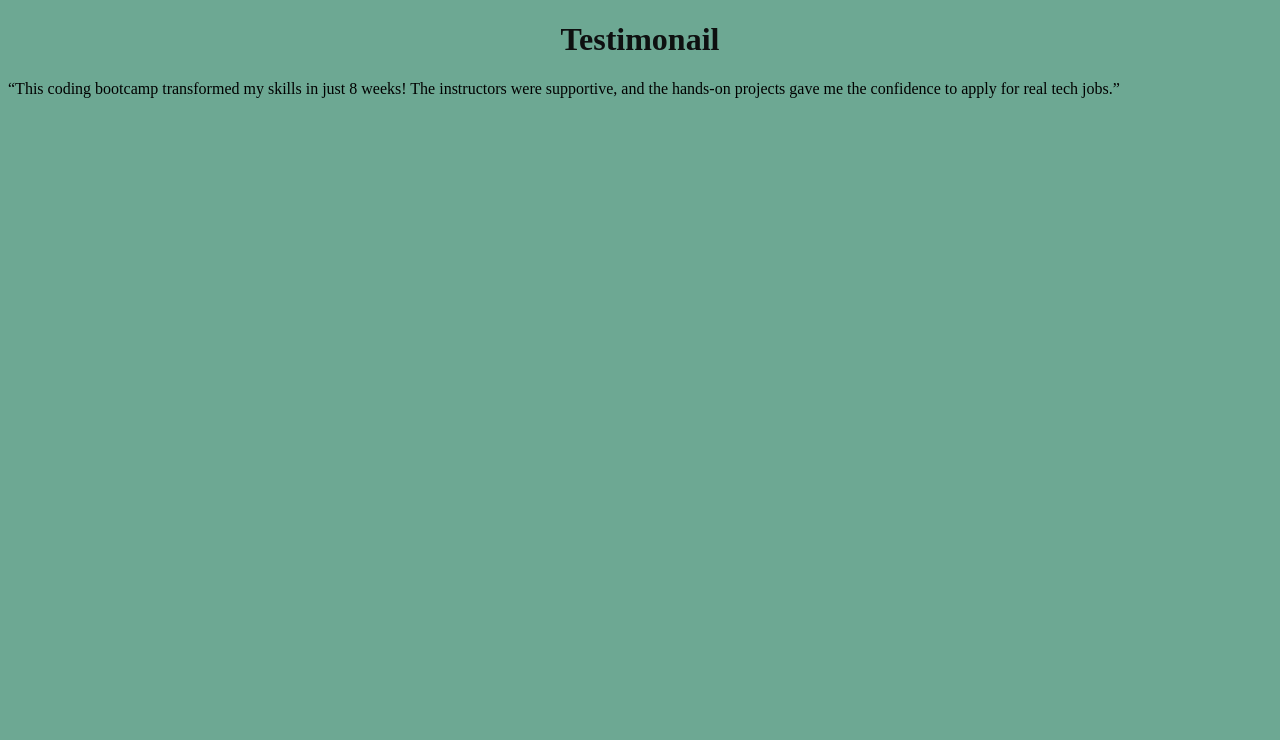
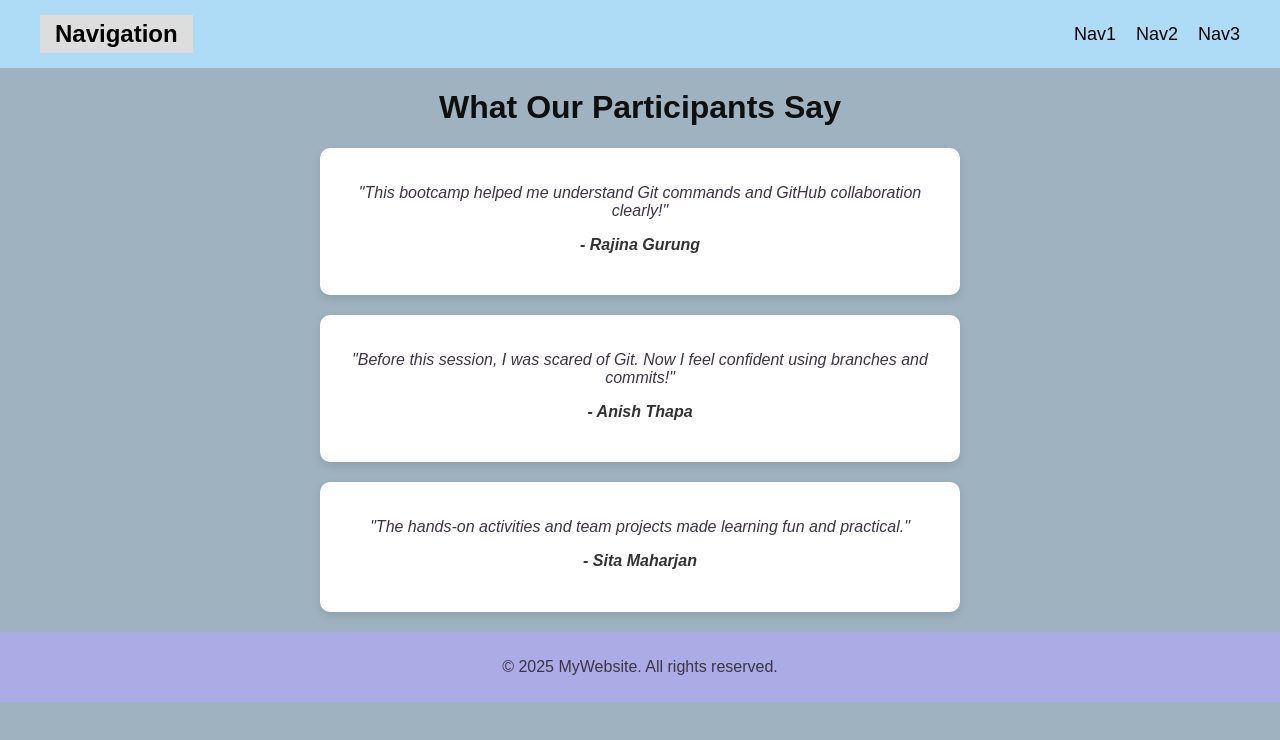
Before and after one commit to 0322rajina/Boot-Camp-Git, a plain HTML site: page testimonial.html in a window 1280 px wide. Drawn offline with Linux system fonts and the light colour scheme.

Commit message:
Add header , footer and css part

```diff
--- a/testimonial.html
+++ b/testimonial.html
@@ -5,24 +5,126 @@
     <meta name="viewport" content="width=device-width, initial-scale=1.0" />
     <title>Testimonail</title>
     <style>
-
-
-
 h1{
     text-align: center;
     color: rgb(14, 16, 16);
 }
-body{
-    background-color: rgb(109, 168, 147);
+p{
+  text-align: center;
+  color:rgb(61, 52, 70)
+}
+ body {
+      margin: 0;
+      font-family: Arial, sans-serif;
+      background-color: rgb(158, 178, 191);
+    }
+
+    .header {
+      display: flex;
+      align-items: center;
+      justify-content: space-between;
+      background-color: rgb(174, 219, 246);
+      padding: 15px 40px;
+    }
+
+    .logo {
+      font-size: 24px;
+      font-weight: bold;
+      background-color: #ddd;
+      padding: 5px 15px;
+    }
+
+    nav ul {
+      list-style: none;
+      display: flex;
+      margin: 0;
+      padding: 0;
+    }
+
+    nav ul li {
+      margin-left: 20px;
+    }
+
+    nav ul li a {
+      text-decoration: none;
+      font-size: 18px;
+      color: black;
+      transition: color 0.3s;
+    }
+
+    nav ul li a:hover {
+      color: gold;
+    }
+
+    @media (max-width: 600px) {
+      .header {
+        flex-direction: column;
+        align-items: flex-start;
+      }
+
+      nav ul {
+        flex-direction: column;
+        width: 100%;
+      }
+
+      nav ul li {
+        margin: 10px 0;
+      }
+    }
+    .testimonial-box {
+  background-color: #ffffff;
+  margin: 20px auto;
+  padding: 20px;
+  max-width: 600px;
+  border-radius: 10px;
+  box-shadow: 0 4px 10px rgba(0, 0, 0, 0.1);
+  font-style: italic;
+  text-align: center;
+}
+
+.testimonial-box h4 {
+  margin-top: 15px;
+  font-weight: bold;
+  color: #333;
+}
+.footer-content {
+  background-color: rgb(171, 171, 230);
+  padding:10px;
 }
     </style>
   </head>
   <body>
-    <h1>Testimonail</h1>
-    <p>
-      “This coding bootcamp transformed my skills in just 8 weeks! The
-      instructors were supportive, and the hands-on projects gave me the
-      confidence to apply for real tech jobs.”
-    </p>
+   <header class="header">
+    <div class="logo">Navigation</div>
+    <nav>
+      <ul>
+        <li><a href="body.html">Nav1</a></li>
+        <li><a href="testimonial.html">Nav2</a></li>
+        <li><a href="contactForm.html">Nav3</a></li>
+      </ul>
+    </nav>
+  </header>
+
+  <main class="container">
+    <h1>What Our Participants Say</h1>
+
+    <div class="testimonial-box">
+      <p>"This bootcamp helped me understand Git commands and GitHub collaboration clearly!"</p>
+      <h4>- Rajina Gurung</h4>
+    </div>
+
+    <div class="testimonial-box">
+      <p>"Before this session, I was scared of Git. Now I feel confident using branches and commits!"</p>
+      <h4>- Anish Thapa</h4>
+    </div>
+
+    <div class="testimonial-box">
+      <p>"The hands-on activities and team projects made learning fun and practical."</p>
+      <h4>- Sita Maharjan</h4>
+    </div>
+  </main>
+   <footer class="footer-content">
+    <p>&copy; 2025 MyWebsite. All rights reserved.</p>
+  </footer>
   </body>
 </html>
```
